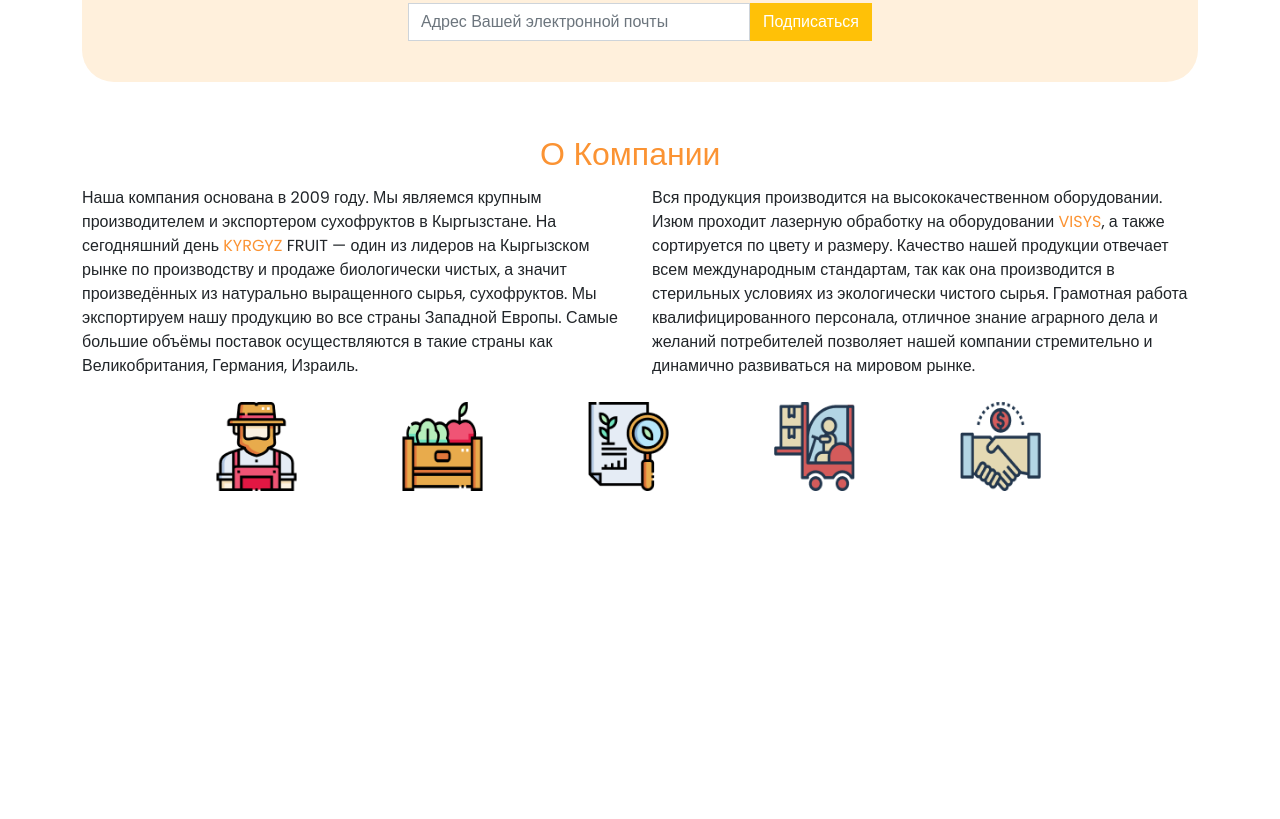
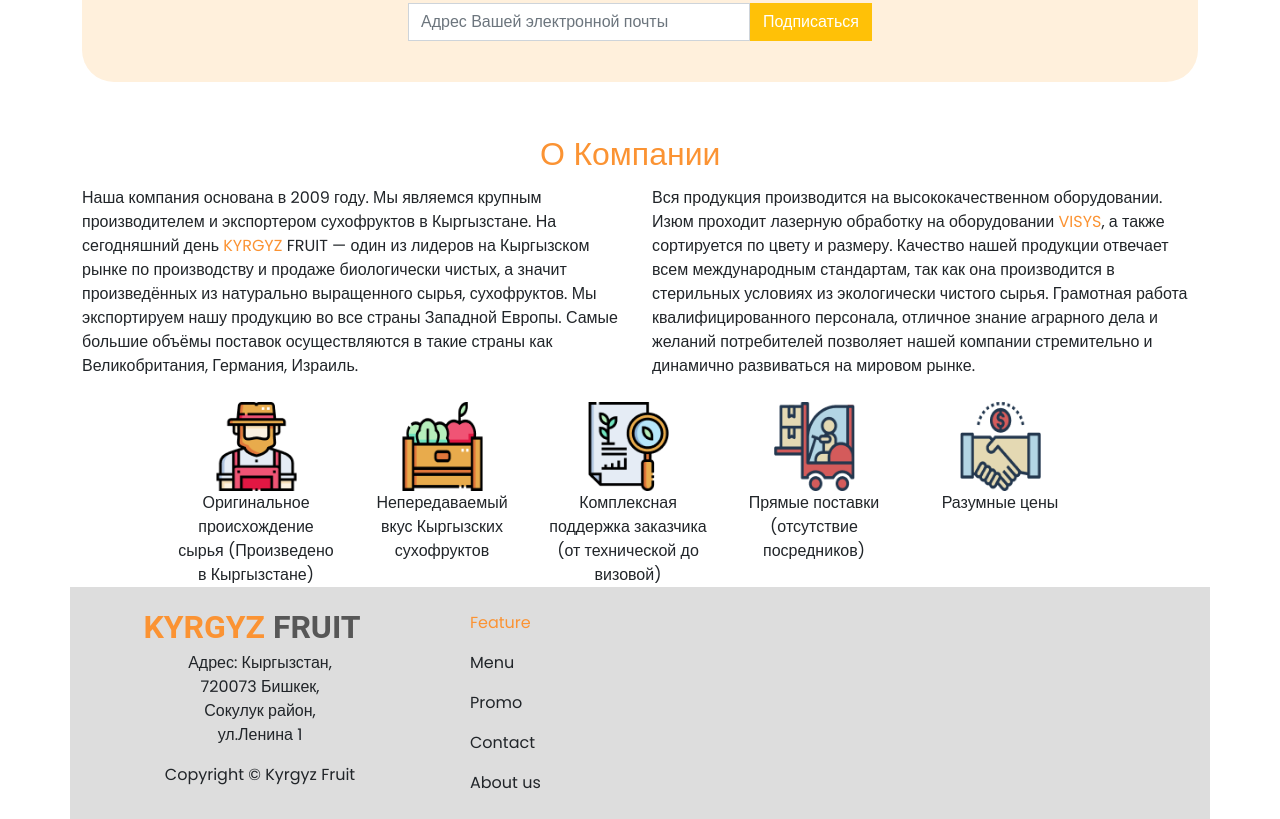
Before and after one commit to ChyngyzOrmoshev/KyrgyzFruit, a plain HTML site: page index.html in a window 1280 px wide. Shown: the part 2684-3503 px from the top of the page. Before the commit the page ends 3175 px from the top, so only its background shows below. Drawn offline with Linux system fonts and the light colour scheme.

Commit message:
add footer 50%

```diff
--- a/index.html
+++ b/index.html
@@ -260,21 +260,50 @@
             <div class="row mt-2 justify-content-center">
               <div class="col-sm-6 col-md-4 col-lg-2 text-center">
                 <img class="w-50" src="images/rawMaterial.png" alt="raw material">
+                <p>Оригинальное происхождение сырья (Произведено в Кыргызстане)</p>
               </div>
               <div class="col-sm-6 col-md-4 col-lg-2 text-center">
                 <img class="w-50" src="images/taste.png" alt="">
+                <p>Непередаваемый вкус Кыргызских сухофруктов</p>
               </div>
               <div class="col-sm-6 col-md-4 col-lg-2 text-center">
                 <img class="w-50" src="images/support.png" alt="">
+                <p>Комплексная поддержка заказчика (от технической до визовой)</p>
               </div>
               <div class="col-sm-6 col-md-4 col-lg-2 text-center">
                 <img class="w-50" src="images/deliveries.png" alt="">
+                <p>Прямые поставки (отсутствие посредников)</p>
               </div>
               <div class="col-sm-6 col-md-4 col-lg-2 text-center">
                 <img class="w-50" src="images/prices.png" alt="">
+                <p>Разумные цены</p>
               </div>
             </div>
           </div>
+        </section>
+
+        <section class="footer row gy-3">
+            <div class="address col-md-3 col-lg-4">
+              <a class="navbar-brand logo" href="#">
+                  <span class="logo-1">Kyrgyz</span> Fruit</a>
+              <address>Адрес: Кыргызстан,<br> 720073 Бишкек,<br> Сокулук район,<br> ул.Ленина 1</address>
+              <p>Copyright &copy; Kyrgyz Fruit</p>
+            </div>
+            <div class="feature col-md-2 col-lg-2">
+              <div class="d-flex flex-column bd-highlight mb-3 text-dark">
+                <a href="#" class="p-2 bd-highlight nav-link text-dark"><span>Feature</span> </a>
+                <a href="#" class="p-2 bd-highlight nav-link text-dark">Menu</a>
+                <a href="#" class="p-2 bd-highlight nav-link text-dark">Promo</a>
+                <a href="#" class="p-2 bd-highlight nav-link text-dark">Contact</a>
+                <a href="#" class="p-2 bd-highlight nav-link text-dark">About us</a>
+              </div>
+            </div>
+            <div class="getintouch col-md-2 col-lg-4">
+
+            </div>
+            <div class="social col-md-2 col-lg-2">
+
+            </div>
         </section>
       </main>
 
--- a/scss/main.scss
+++ b/scss/main.scss
@@ -82,4 +82,13 @@ span {
     .btn {
         border-radius: 0;
     }
+
 }
+
+.footer {
+    background-color: #dddddd;
+
+    .address {
+        text-align: center;
+    }
+}
```
Also changed, not shown: css/main.min.css.
